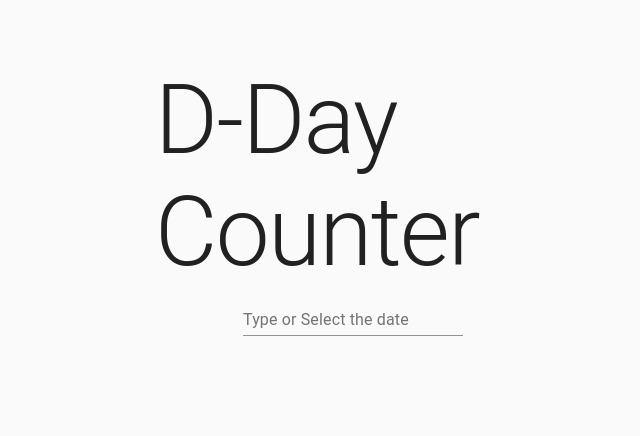
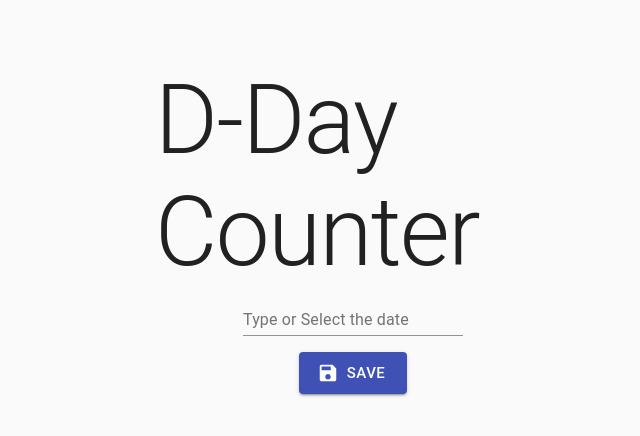
Before and after one commit to hodory/day-counter, a Next.js app: page / in a window 1280 px wide. Shown: the top 436 px of the page, without its empty margins (287-927 px from the left). Built offline with nearby package versions, Linux system fonts and the light colour scheme.

Commit message:
feat : add save button

```diff
--- /dev/null
+++ b/components/SaveButton.js
@@ -0,0 +1,49 @@
+import React, { useState } from "react";
+import Button from "@material-ui/core/Button";
+import { makeStyles } from "@material-ui/core/styles";
+import SaveIcon from "@material-ui/icons/Save";
+import Axios from "axios";
+
+const useStyles = makeStyles((theme) => ({
+  button: {
+    margin: theme.spacing(2),
+  },
+}));
+
+const SaveButton = ({ startTime, targetDateTime }) => {
+  const classes = useStyles();
+  const [isDisabled, setIsDisabled] = useState(false);
+  const [buttonText, setButtonText] = useState("Save");
+
+  const onClickHandler = async () => {
+    setButtonText("Saved");
+    setIsDisabled(true);
+    try {
+      const result = await Axios.post("/api/date-time", {
+        startTime,
+      });
+    } catch (e) {
+      alert("API errors occurred");
+      console.log(e)
+      console.log(`[POST] Api Errors : ${e}`);
+    }
+  };
+
+  return (
+    <>
+      <Button
+        variant="contained"
+        color="primary"
+        disabled={isDisabled}
+        size="large"
+        className={classes.button}
+        startIcon={<SaveIcon />}
+        onClick={() => onClickHandler()}
+      >
+        {buttonText}
+      </Button>
+    </>
+  );
+};
+
+export default SaveButton;
--- a/package.json
+++ b/package.json
@@ -10,7 +10,9 @@
   "dependencies": {
     "@date-io/dayjs": "^1.3.13",
     "@material-ui/core": "^4.11.0",
+    "@material-ui/icons": "^4.9.1",
     "@material-ui/pickers": "^3.2.10",
+    "axios": "^0.20.0",
     "dayjs": "^1.8.35",
     "dotenv": "^8.2.0",
     "firebase-admin": "^9.2.0",
--- a/pages/api/date-time.js
+++ b/pages/api/date-time.js
@@ -31,11 +31,11 @@ const handleRequest = async (res, request) => {
         lastSeenAt: dateTimeNow.toGMTString(),
       });
 
-    res.status(200).json({ request, message: MSG_SUCCESS });
+    res.status(200).json({ data: request, message: MSG_SUCCESS });
   } catch (e) {
     if (e) {
       console.error(e);
-      res.status(500).json({ request, message: MSG_DATABASE_ERROR });
+      res.status(500).json({ data: { request }, message: MSG_DATABASE_ERROR });
     }
   }
 };
--- a/pages/api/date-time/[id].js
+++ b/pages/api/date-time/[id].js
@@ -26,7 +26,7 @@ const handleRequest = async (res, id) => {
     await ref.update(updateObject);
 
     const response = Object.assign(data.val(), updateObject);
-    res.status(200).json({ response, message: MSG_SUCCESS });
+    res.status(200).json({ data: response, message: MSG_SUCCESS });
   } catch (reject) {
     console.log("The read failed: " + reject.code);
     res.status(500).send("The read failed: " + reject.code);
--- a/pages/index.js
+++ b/pages/index.js
@@ -6,6 +6,7 @@ import { makeStyles } from "@material-ui/core/styles";
 import Container from "@material-ui/core/Container";
 import Timer from "../components/Timer";
 import DateTimePicker from "../components/DateTimePicker";
+import SaveButton from "../components/SaveButton";
 
 const duration = require("dayjs/plugin/duration");
 dayjs.extend(duration);
@@ -84,6 +85,7 @@ export default function Home() {
           dateDiffMilli={dateDiffFromCurrent}
           getDateDiffFromStartDate={getDateDiffFromStartDate}
         />
+        <SaveButton startTime={startTime} targetDateTime={dateTime} />
       </div>
     </Container>
   );
```
Also changed, not shown: 1 other file (tests, documents, lock files or other folders).
